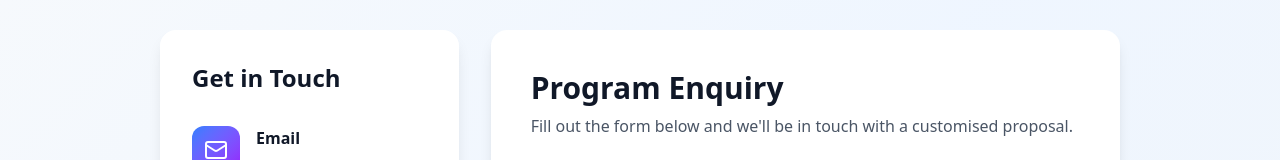
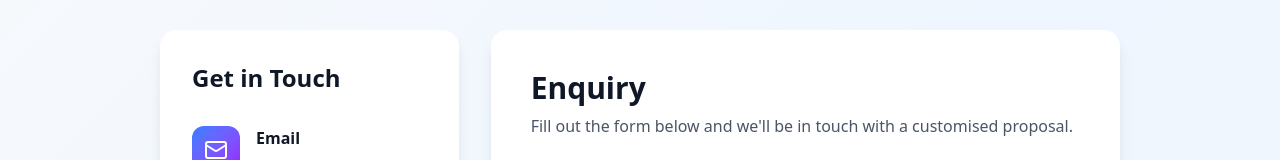
Before and after one commit to Atharv542/H2H, a React (Vite) app: page /contact in a window 1280 px wide. Shown: the part 362-522 px from the top of the page. Built offline with nearby package versions, Linux system fonts and the light colour scheme; no server answers.

Commit message:
Added changes

```diff
--- a/src/components/EmailPopup.tsx
+++ b/src/components/EmailPopup.tsx
@@ -59,7 +59,7 @@ const EmailPopup: React.FC<EmailPopupProps> = ({ isVisible, onClose }) => {
             initial={{ opacity: 0, scale: 0.8, y: 20 }}
             animate={{ opacity: 1, scale: 1, y: 0 }}
             exit={{ opacity: 0, scale: 0.8, y: 20 }}
-            transition={{ type: "spring", duration: 0.5 }}
+            transition={{ type: "spring", duration: 0.30 }}
             className="fixed inset-0 flex items-center justify-center z-50 p-4"
           >
             <div className="bg-white rounded-3xl shadow-2xl max-w-md w-full mx-4 overflow-hidden">
--- a/src/pages/Contact.tsx
+++ b/src/pages/Contact.tsx
@@ -172,7 +172,7 @@ const handleSubmit = async (e) => {
               {!submitted ? (
                 <form onSubmit={handleSubmit} className="p-8 md:p-10">
                   <h2 className="text-3xl font-bold text-gray-900 mb-2">
-                    Program Enquiry
+                    Enquiry
                   </h2>
                   <p className="text-gray-600 mb-8">
                     Fill out the form below and we'll be in touch with a customised proposal.
@@ -439,7 +439,7 @@ const handleSubmit = async (e) => {
                   </h2>
 
                   <p className="text-lg text-gray-600 mb-4">
-                    Your inquiry has been received successfully.
+                    Your enquiry has been received successfully.
                   </p>
 
                   <div className="bg-gradient-to-br from-blue-50 to-purple-50 rounded-xl p-6 mb-8 border border-blue-200">
```
